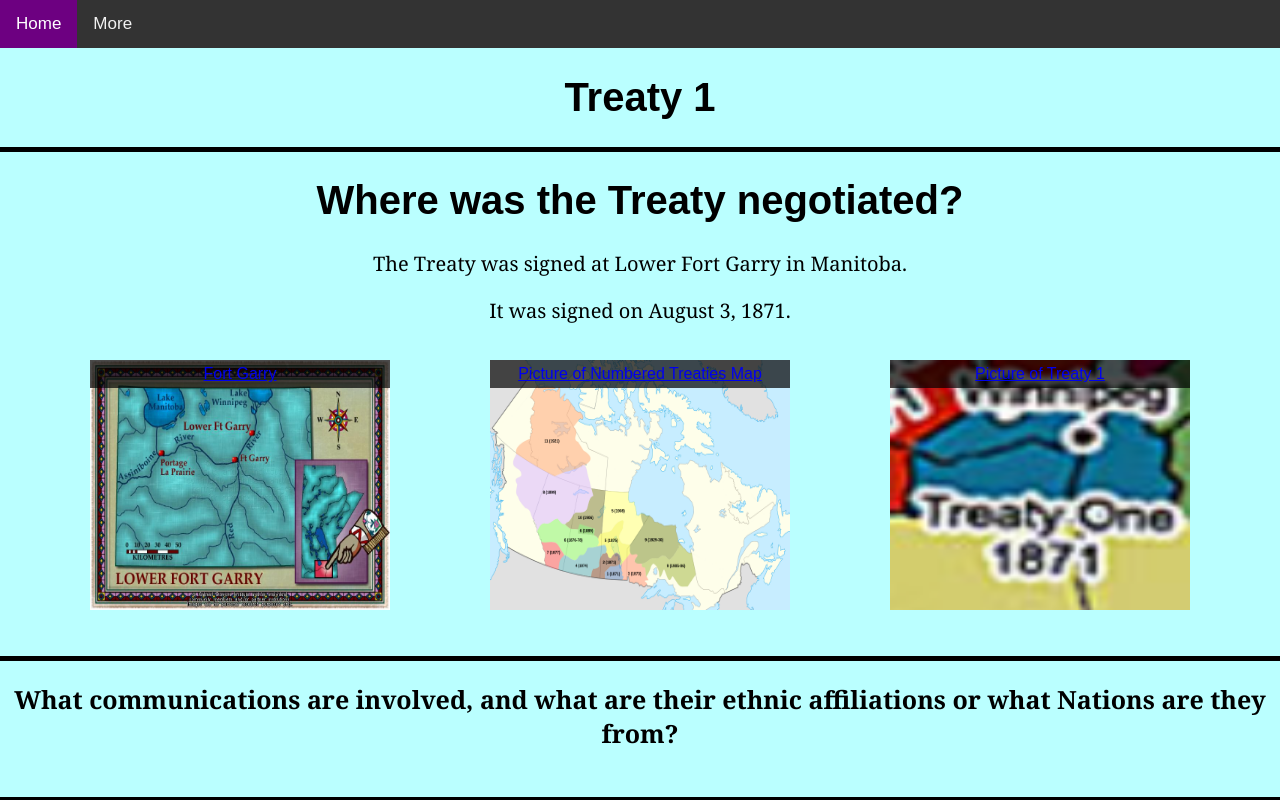
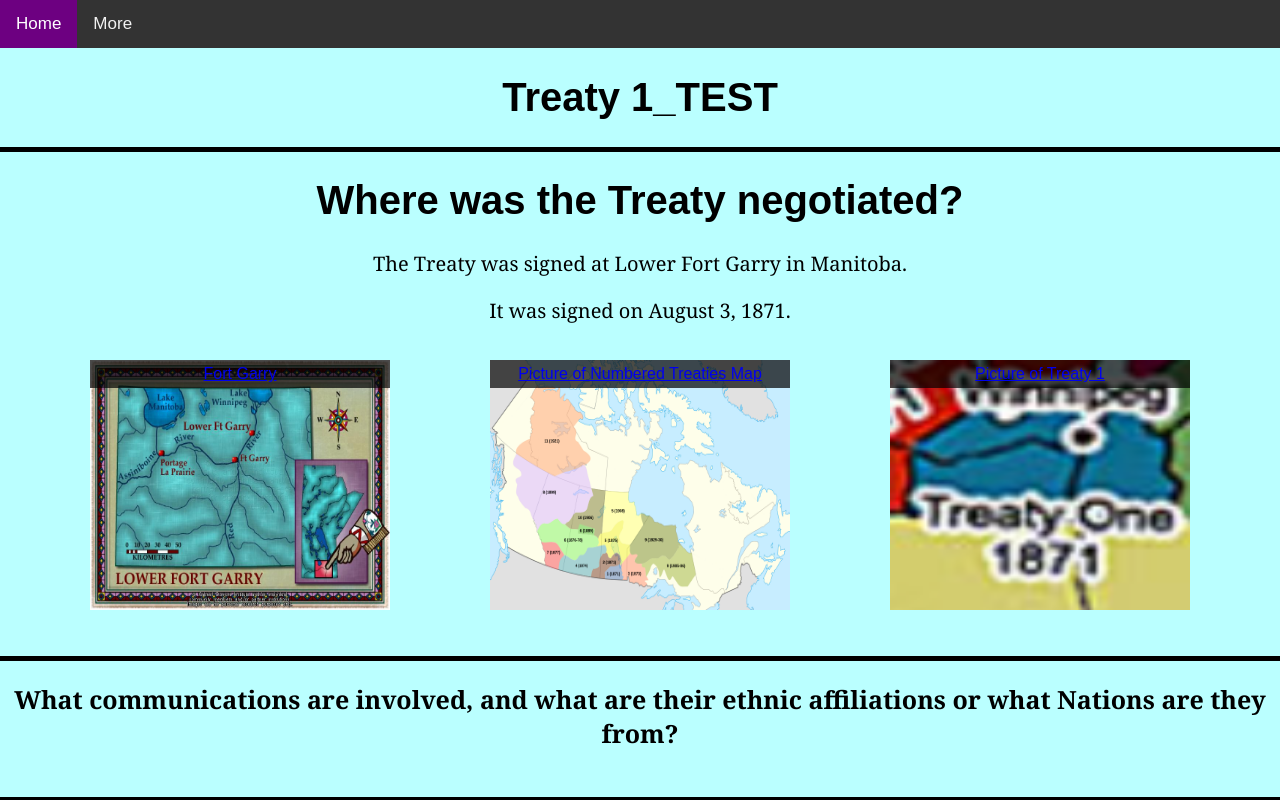
Before and after one commit to H0ckeyKid15/Web-Project2-EthanGordon, a plain HTML site: page index.html in a window 1280 px wide. Shown: the top 800 px of the page. Drawn offline with Linux system fonts and the light colour scheme.

Commit message:
header change

```diff
--- a/index.html
+++ b/index.html
@@ -100,7 +100,7 @@
         <a class="active" href="index.html">Home</a>
         <a href="More.html">More</a>
       </div>
-      <h1 style="text-align: center">Treaty 1</h1>
+      <h1 style="text-align: center">Treaty 1_TEST</h1>
       <hr />
     </header>
     <main id="main-content">
```
